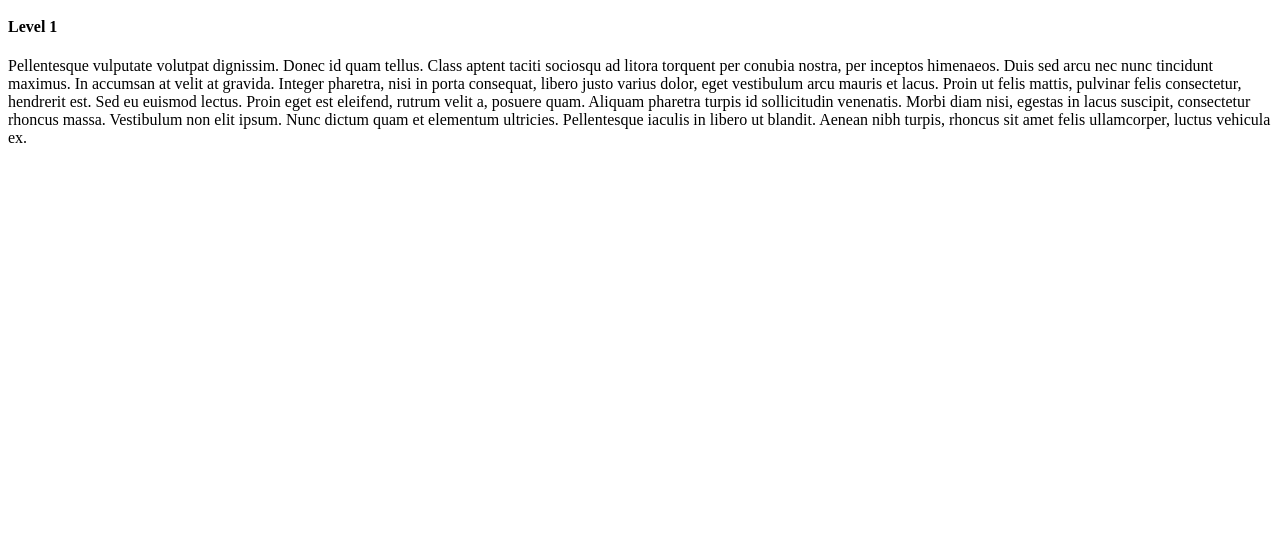
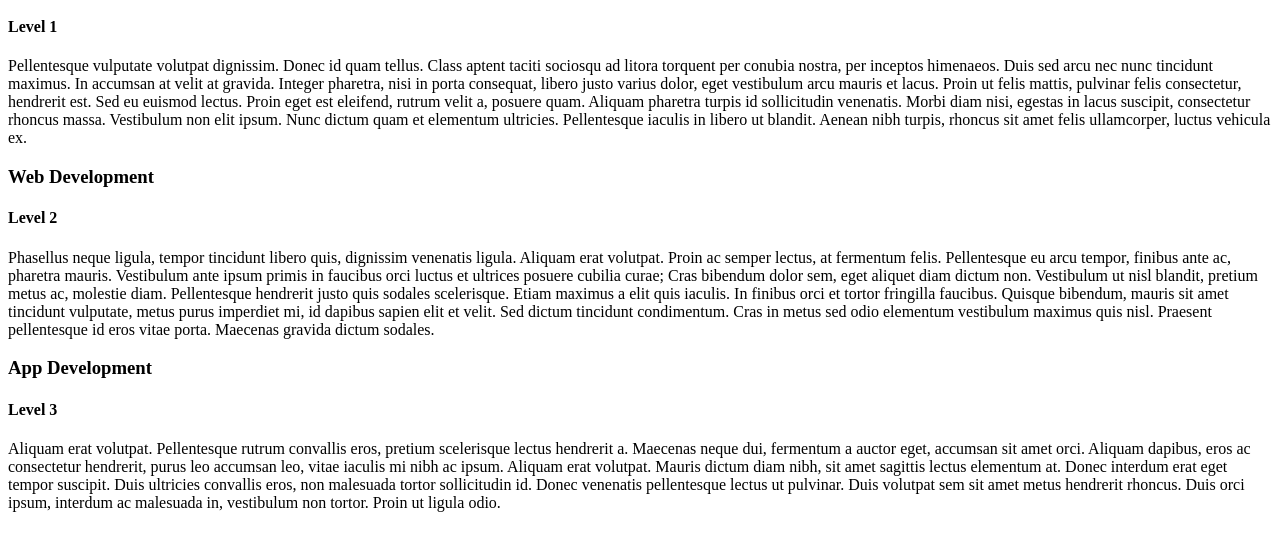
Before and after one commit to kirbymark/learn-devall, a plain HTML site: page C1/index.html in a window 1280 px wide. Shown: the part 152-702 px from the top of the page. Drawn offline with Linux system fonts and the light colour scheme.

Commit message:
add sections

```diff
--- a/C1/index.html
+++ b/C1/index.html
@@ -30,6 +30,38 @@
         iaculis in libero ut blandit. Aenean nibh turpis, rhoncus sit amet felis
         ullamcorper, luctus vehicula ex.
       </p>
+
+      <h3>Web Development</h3>
+      <h4>Level 2</h4>
+      <p>
+        Phasellus neque ligula, tempor tincidunt libero quis, dignissim
+        venenatis ligula. Aliquam erat volutpat. Proin ac semper lectus, at
+        fermentum felis. Pellentesque eu arcu tempor, finibus ante ac, pharetra
+        mauris. Vestibulum ante ipsum primis in faucibus orci luctus et ultrices
+        posuere cubilia curae; Cras bibendum dolor sem, eget aliquet diam dictum
+        non. Vestibulum ut nisl blandit, pretium metus ac, molestie diam.
+        Pellentesque hendrerit justo quis sodales scelerisque. Etiam maximus a
+        elit quis iaculis. In finibus orci et tortor fringilla faucibus. Quisque
+        bibendum, mauris sit amet tincidunt vulputate, metus purus imperdiet mi,
+        id dapibus sapien elit et velit. Sed dictum tincidunt condimentum. Cras
+        in metus sed odio elementum vestibulum maximus quis nisl. Praesent
+        pellentesque id eros vitae porta. Maecenas gravida dictum sodales.
+      </p>
+
+      <h3>App Development</h3>
+      <h4>Level 3</h4>
+      <p>
+        Aliquam erat volutpat. Pellentesque rutrum convallis eros, pretium
+        scelerisque lectus hendrerit a. Maecenas neque dui, fermentum a auctor
+        eget, accumsan sit amet orci. Aliquam dapibus, eros ac consectetur
+        hendrerit, purus leo accumsan leo, vitae iaculis mi nibh ac ipsum.
+        Aliquam erat volutpat. Mauris dictum diam nibh, sit amet sagittis lectus
+        elementum at. Donec interdum erat eget tempor suscipit. Duis ultricies
+        convallis eros, non malesuada tortor sollicitudin id. Donec venenatis
+        pellentesque lectus ut pulvinar. Duis volutpat sem sit amet metus
+        hendrerit rhoncus. Duis orci ipsum, interdum ac malesuada in, vestibulum
+        non tortor. Proin ut ligula odio.
+      </p>
     </div>
   </body>
 </html>
```
